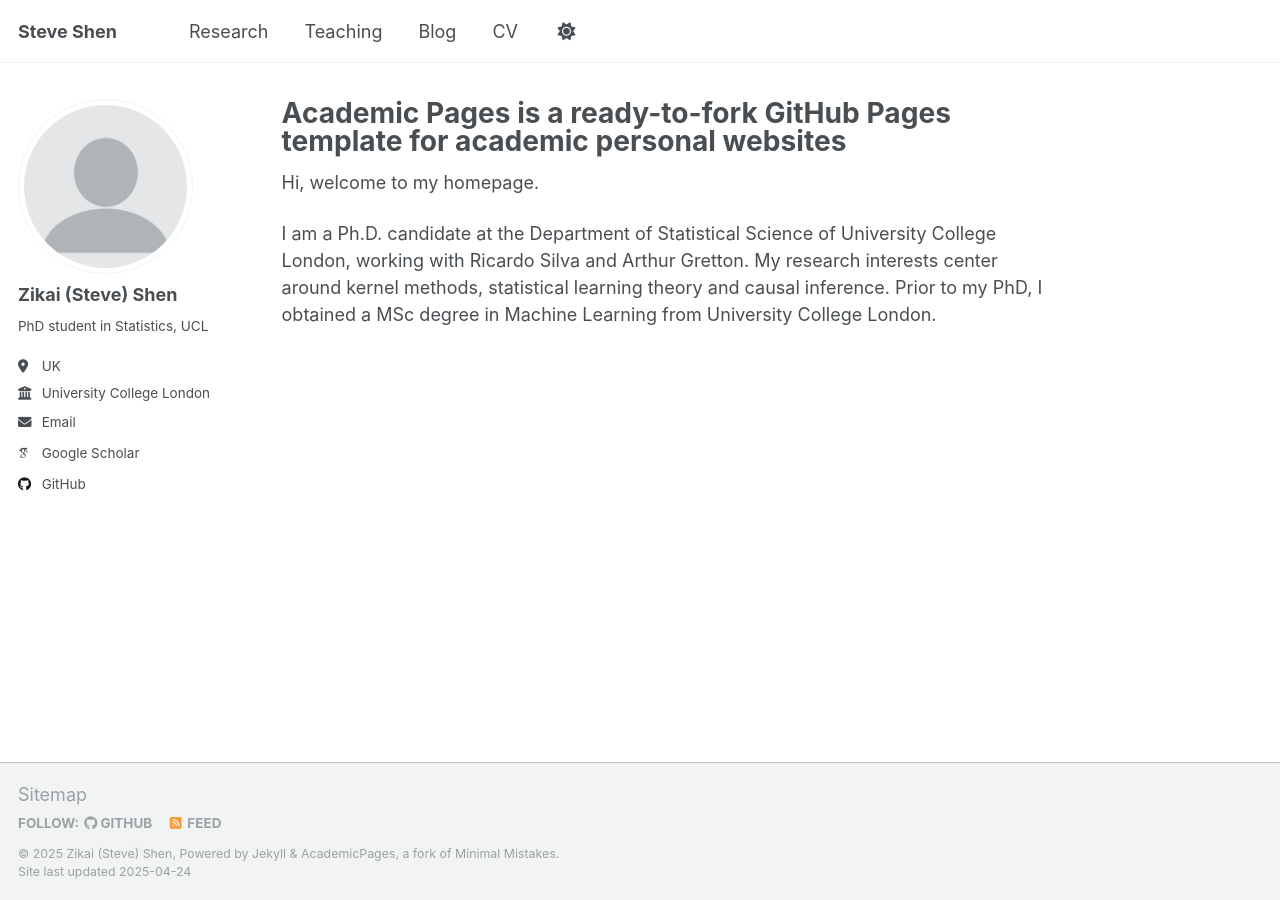
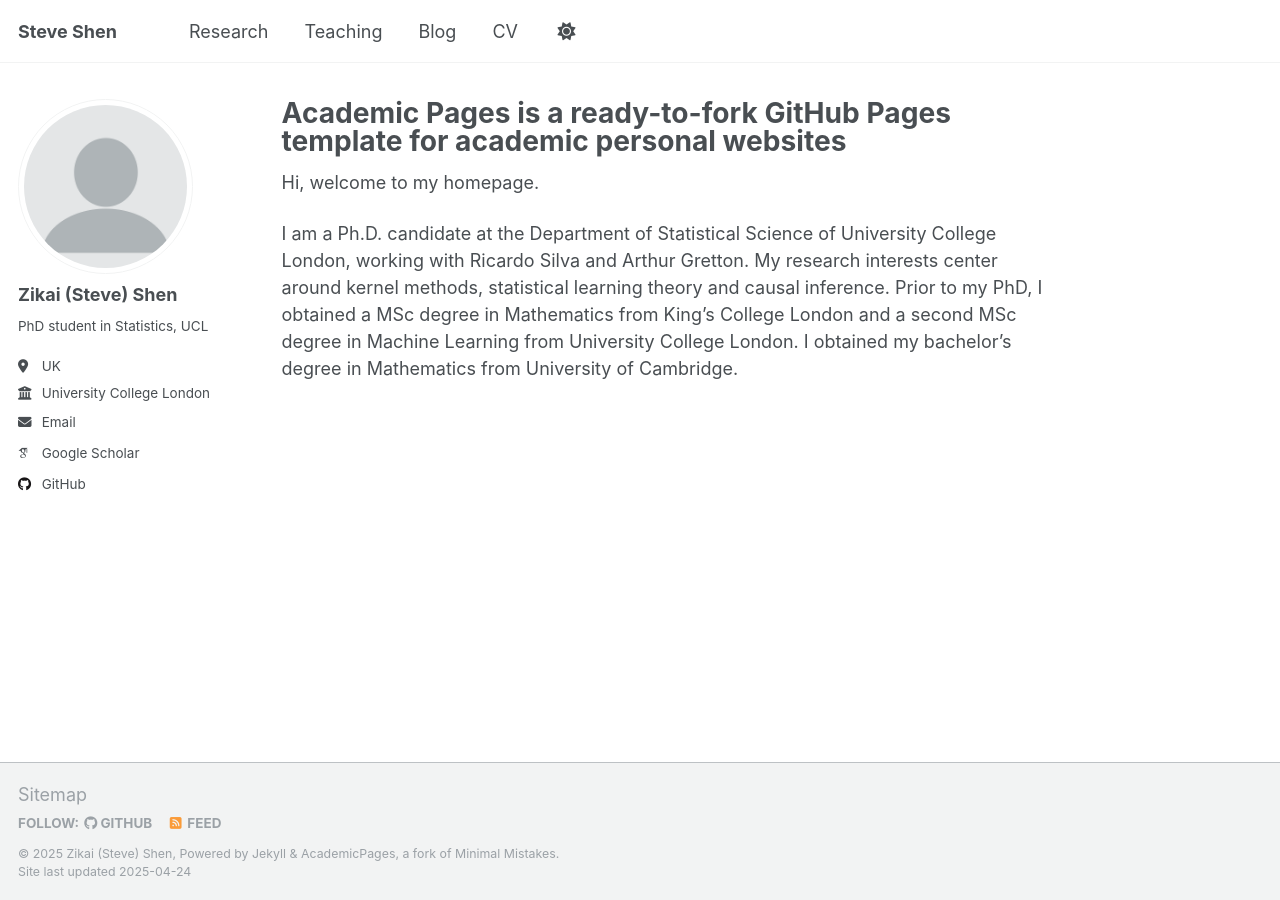
Before and after one commit to stevezshen/stevezshen.github.io, a Jekyll site: the page built from _pages/about.md, in a window 1280 px wide. Built offline with Jekyll 4.4.1, drawn with Linux system fonts in a browser that asks for light colours; some web fonts are replaced.

Commit message:
Update about.md

```diff
--- a/_pages/about.md
+++ b/_pages/about.md
@@ -9,4 +9,4 @@ redirect_from:
 
 Hi, welcome to my homepage.
 
-I am a Ph.D. candidate at the Department of Statistical Science of University College London, working with Ricardo Silva and Arthur Gretton. My research interests center around kernel methods, statistical learning theory and causal inference. Prior to my PhD, I obtained a MSc degree in Machine Learning from University College London.
+I am a Ph.D. candidate at the Department of Statistical Science of University College London, working with Ricardo Silva and Arthur Gretton. My research interests center around kernel methods, statistical learning theory and causal inference. Prior to my PhD, I obtained a MSc degree in Mathematics from King's College London and a second MSc degree in Machine Learning from University College London. I obtained my bachelor's degree in Mathematics from University of Cambridge.
```
